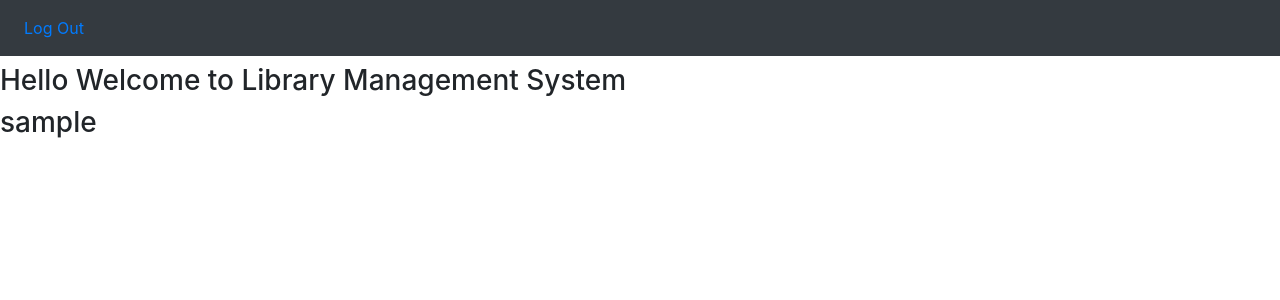
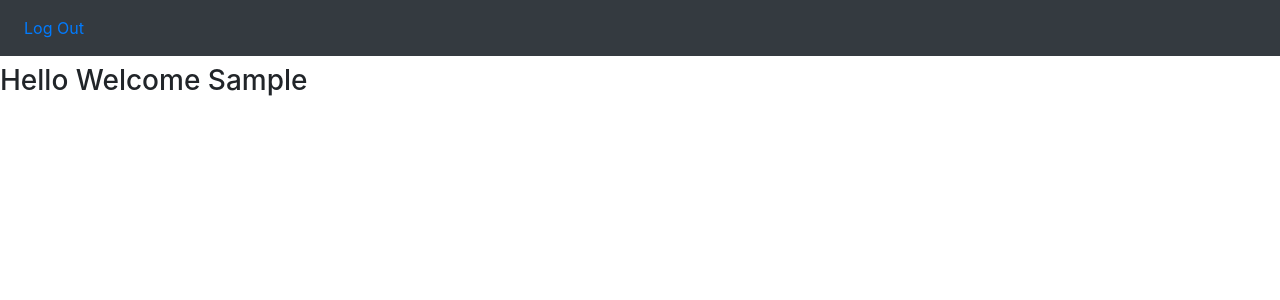
Before and after one commit to anuragraj17/AngularLibrary, an Angular app: page /home in a window 1280 px wide. Shown: the top 300 px of the page. Built offline with nearby package versions, Linux system fonts and the light colour scheme; sample sign-in values are in the browser's storage.

Commit message:
Added Header Module and Route with Header and their related changes.

```diff
--- a/src/app/app.component.html
+++ b/src/app/app.component.html
@@ -1,17 +1,4 @@
 <!--The content below is only a placeholder and can be replaced.-->
-<nav class="navbar navbar-expand-lg nav-dark bg-dark">
-  <div class="collapse navbar-collapse">
-    <ul class="navbar-nav">
-      <div *ngIf="!isUserLogIn">
-        <a  class="nav-link"  routerLink = "/login" routerLinkActive="active">Login</a>
-        <a  class="nav-link" routerLink = "/register" routerLinkActive="active">Register</a>
-      </div>
-      <div *ngIf="isUserLogIn">
-        <a class="nav-link" (click)= "logOutAuthUser()"  routerLink = "/login" routerLinkActive="active">Log Out</a>
-      </div>
-    </ul>
-  </div>
-</nav>
 <div class="containter">
   <router-outlet></router-outlet>
 </div>
--- a/src/app/app.component.ts
+++ b/src/app/app.component.ts
@@ -5,21 +5,6 @@ import { Component , OnInit} from '@angular/core';
   templateUrl: './app.component.html',
   styleUrls: ['./app.component.css']
 })
-export class AppComponent  implements OnInit {
-
-  userName : String;
-  isUserLogIn : boolean;
-
-  ngOnInit(): void {
-    this.userName = window.localStorage.getItem("userName");
-    this.isUserLogIn = this.userName != null;
-    console.log(this.isUserLogIn);
-  }
-
-  logOutAuthUser() {
-     window.localStorage.removeItem("userName");
-     this.userName = null;
-     this.isUserLogIn  = false;
-  }
-  title = 'AngularLibrary';
+export class AppComponent{
+   title = 'AngularLibrary';
 }
--- a/src/app/app.module.ts
+++ b/src/app/app.module.ts
@@ -1,41 +1,26 @@
 import { BrowserModule } from '@angular/platform-browser';
 import { NgModule, ErrorHandler } from '@angular/core';
 import { FormsModule} from '@angular/forms';
+import { HttpModule} from '@angular/http';
+import { HttpClientModule} from '@angular/common/http';
 
 import { AppComponent } from './app.component';
-import { RegisterComponent } from './component/register/register.component';
-import { LoginComponent } from './component/login/login.component';
 import { AppRoutingModule } from './app-routing.module';
-import {HttpModule} from '@angular/http';
-import { HttpClient,HttpClientModule} from '@angular/common/http';
-import {RegisterService} from './service/RegisterService/register.service';
-import {LoginService} from './service/LoginService/login.service';
-import { PageNotFoundComponent } from './page-not-found/page-not-found.component';
-import { HomeComponent } from './component/home/home.component';
-import { ErrorComponent } from './GlobalError/error/error.component';
-import { CustomErrorService } from './GlobalError/custom-error.service';
-import { HeaderComponent } from './component/header/header.component';
+import { HeaderModule } from './component/header/header.module';
 
 @NgModule({
   declarations: [
     AppComponent,
-    RegisterComponent,
-    LoginComponent,
-    PageNotFoundComponent,
-    HomeComponent,
-    ErrorComponent,
-    HeaderComponent
   ],
   imports: [
     BrowserModule,
     HttpModule,
     HttpClientModule,
     FormsModule,
-    AppRoutingModule
+    AppRoutingModule,
+    HeaderModule
   ],
-  providers: [HttpModule,HttpClientModule,RegisterService,LoginService,
-    {provide : ErrorHandler ,useClass : CustomErrorService}
-  ],
+  providers: [HttpModule,HttpClientModule],
   bootstrap: [AppComponent]
 })
 export class AppModule { }
--- a/src/app/component/header/header.component.html
+++ b/src/app/component/header/header.component.html
@@ -1,3 +1,14 @@
-<p>
-  header works!
-</p>
+<nav class="navbar navbar-expand-lg nav-dark bg-dark">
+  <div class="collapse navbar-collapse">
+    <ul class="navbar-nav">
+      <div *ngIf="!isUserLogIn">
+        <a class="nav-link"  routerLink = "/login" routerLinkActive="active">Login</a>
+        <a class="nav-link" routerLink = "/register" routerLinkActive="active">Register</a>
+      </div>
+      <div *ngIf="isUserLogIn">
+        <a class="nav-link" (click)= "logOutAuthUser()"  routerLink = "/login" routerLinkActive="active">Log Out</a>
+      </div>
+    </ul>
+  </div>
+</nav>
+<router-outlet></router-outlet>
--- a/src/app/component/header/header.component.ts
+++ b/src/app/component/header/header.component.ts
@@ -7,9 +7,21 @@ import { Component, OnInit } from '@angular/core';
 })
 export class HeaderComponent implements OnInit {
 
+  userName : String;
+  isUserLogIn : boolean;
+
   constructor() { }
 
   ngOnInit() {
+    this.userName = window.localStorage.getItem("userName");
+    this.isUserLogIn = this.userName != null;
+    console.log(this.isUserLogIn);
   }
 
+  logOutAuthUser() {
+    window.localStorage.removeItem("userName");
+    this.userName = null;
+    this.isUserLogIn  = false;
+ }
+
 }
--- /dev/null
+++ b/src/app/component/header/header.module.ts
@@ -0,0 +1,42 @@
+import { NgModule, ErrorHandler } from '@angular/core';
+import { CommonModule } from '@angular/common';
+import { HttpModule} from '@angular/http';
+import { HttpClientModule} from '@angular/common/http';
+
+import { RegisterComponent } from '../register/register.component';
+import { LoginComponent } from '../login/login.component';
+import { PageNotFoundComponent } from 'src/app/page-not-found/page-not-found.component';
+import { HomeComponent } from '../home/home.component';
+import { ErrorComponent } from 'src/app/GlobalError/error/error.component';
+import { HeaderComponent } from './header.component';
+import { BrowserModule } from '@angular/platform-browser';
+import { FormsModule } from '@angular/forms';
+import { AppRoutingModule } from 'src/app/app-routing.module';
+import { RegisterService } from 'src/app/service/RegisterService/register.service';
+import { LoginService } from 'src/app/service/LoginService/login.service';
+import { CustomErrorService } from 'src/app/GlobalError/custom-error.service';
+import { RouterModule } from '@angular/router';
+
+@NgModule({
+  declarations: [
+    RegisterComponent,
+    LoginComponent,
+    PageNotFoundComponent,
+    HomeComponent,
+    ErrorComponent,
+    HeaderComponent
+  ],
+  imports: [
+    CommonModule,
+    RouterModule,
+    BrowserModule,
+    HttpModule,
+    HttpClientModule,
+    FormsModule,
+    AppRoutingModule
+  ],
+  providers: [HttpModule,HttpClientModule,RegisterService,LoginService,
+    {provide : ErrorHandler ,useClass : CustomErrorService}
+  ],
+})
+export class HeaderModule { }
--- a/src/app/component/home/home.component.html
+++ b/src/app/component/home/home.component.html
@@ -1,3 +1,2 @@
 <h3>{{errorMsg}}</h3>
-<h3>Hello Welcome to Library Management System</h3>
-<h3>{{userName}}</h3>
+<h3 class="text-capitalize">Hello Welcome {{userName}}</h3>
```
Also changed, not shown: src/app/app-routing.module.ts (+13 -7 lines).
